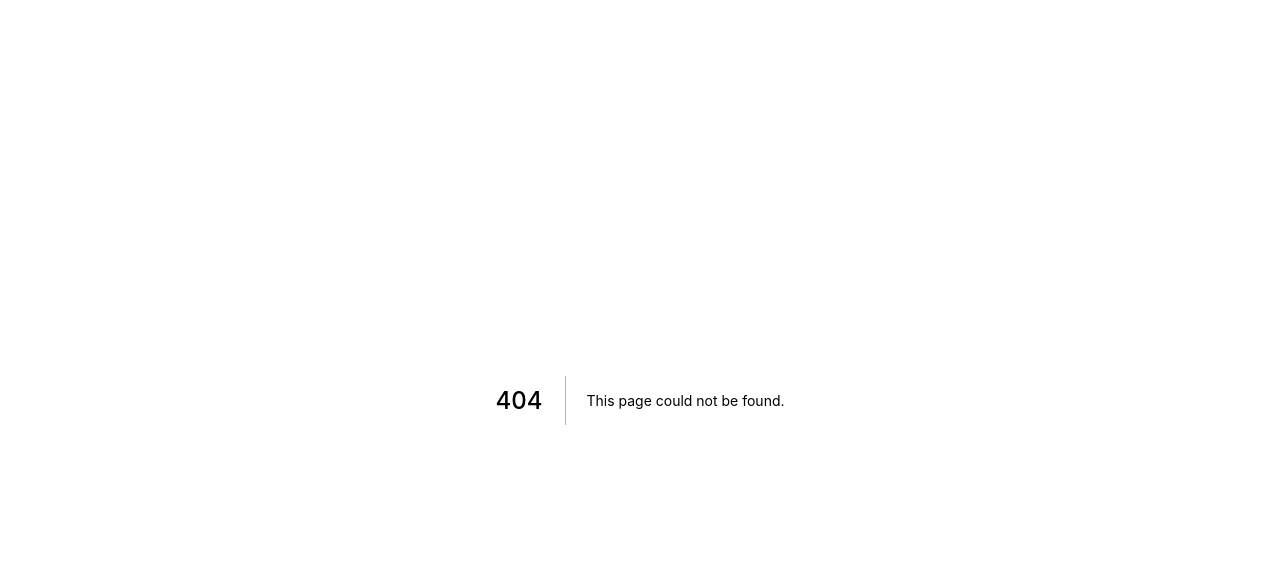
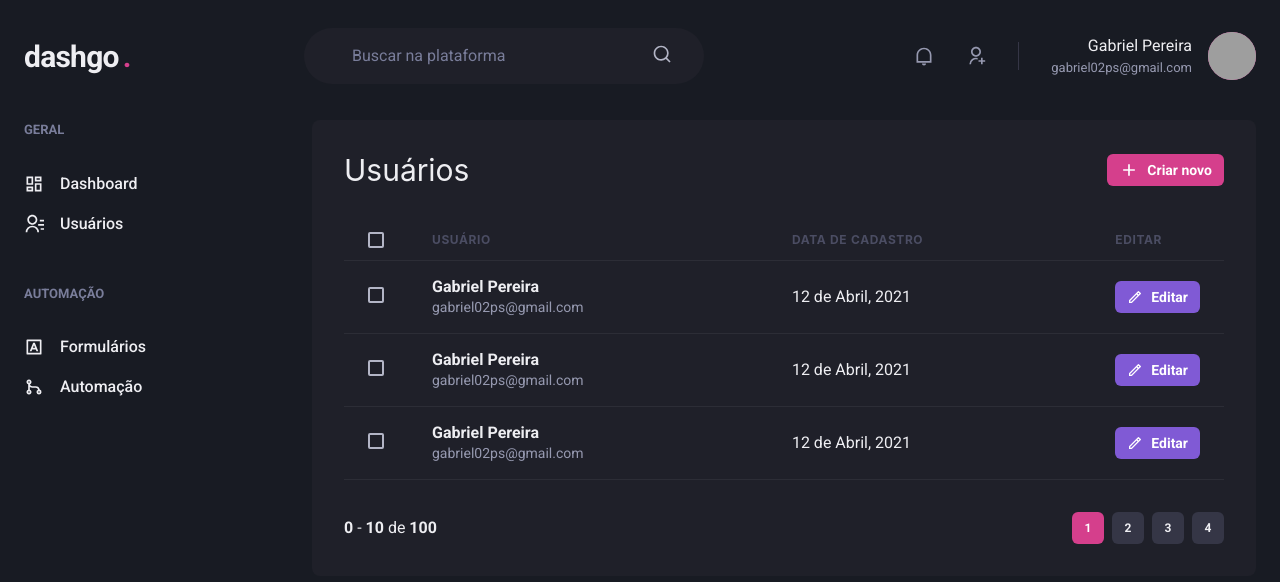
Before and after one commit to Gabriel02ps/dashgo, a Next.js app: page /users in a window 1280 px wide. Before the commit this address had no page. Shown: the top 582 px of the page. Built offline with nearby package versions, Linux system fonts and the light colour scheme; grey boxes are pictures that could not be loaded.

Commit message:
creating users list, pagination and users form

```diff
--- /dev/null
+++ b/src/components/Pagination.tsx
@@ -0,0 +1,65 @@
+import { Box, Button, Stack } from "@chakra-ui/react";
+
+export default function Pagination() {
+  return (
+    <Stack
+      direction='row'
+      marginTop='8'
+      justifyContent='space-between'
+      alignItems='center'
+      spacing='6'
+    >
+      <Box>
+        <strong>0</strong> - <strong>10</strong> de <strong>100</strong>
+      </Box>
+      <Stack direction='row' spacing='2'>
+        <Button
+          size='sm'
+          fontSize='xs'
+          width='4'
+          colorScheme='pink'
+          disabled
+          _disabled={{
+            bgColor: 'pink.500',
+            cursor: 'default'
+          }}
+        >
+          1
+        </Button>
+        <Button
+          size='sm'
+          fontSize='xs'
+          width='4'
+          bg='gray.700'
+          _hover={{
+            bg:'gray.500'
+          }}
+        >
+          2
+        </Button>
+        <Button
+          size='sm'
+          fontSize='xs'
+          width='4'
+          bg='gray.700'
+          _hover={{
+            bg:'gray.500'
+          }}
+        >
+          3
+        </Button>
+        <Button
+          size='sm'
+          fontSize='xs'
+          width='4'
+          bg='gray.700'
+          _hover={{
+            bg:'gray.500'
+          }}
+        >
+          4
+        </Button>
+      </Stack>
+    </Stack>
+  )
+}
--- a/src/pages/dashboard.tsx
+++ b/src/pages/dashboard.tsx
@@ -26,7 +26,7 @@
   tooltip: {
     enabled: false,
   },
-  xaxis: {
+  xAxis: {
     type: 'datetime',
     axisBorder: {
       color: theme.colors.gray[600]
--- /dev/null
+++ b/src/pages/users/index.tsx
@@ -0,0 +1,125 @@
+import { Box, Button, Checkbox, Flex, Heading, Icon, Table, Tbody, Td, Text, Th, Thead, Tr } from "@chakra-ui/react";
+import { RiAddLine, RiPencilLine } from "react-icons/ri";
+import Header from "../../components/Header";
+import Pagination from "../../components/Pagination";
+import { Sidebar } from "../../components/Sidebar";
+
+export default function UserList() {
+  return (
+    <Box>
+      <Header />
+
+      <Flex
+        width='100%'
+        marginY='6'
+        maxWidth={1480}
+        marginX='auto'
+        paddingX='6'
+      >
+        <Sidebar />
+
+        <Box flex='1' borderRadius={8} bg='gray.800' padding='8'>
+          <Flex marginBottom='8' justifyContent='space-between' alignItems='center'>
+            <Heading size='lg' fontWeight='normal'>Usuários</Heading>
+
+            <Button as='a' size='sm' fontSize='sm' colorScheme='pink' leftIcon={<Icon as={RiAddLine} fontSize='20'/>}>
+              Criar novo
+            </Button>
+          </Flex>
+
+          <Table colorScheme='whiteAlpha'>
+            <Thead>
+              <Tr>
+                <Th paddingX='6' color='gray.300' width='8'>
+                  <Checkbox colorScheme='pink'/>
+                </Th>
+                <Th>Usuário</Th>
+                <Th>Data de cadastro</Th>
+                <Th width='8'>Editar</Th>
+              </Tr>
+            </Thead>
+            <Tbody>
+              <Tr>
+                <Td paddingX='6'>
+                  <Checkbox colorScheme='pink'/>
+                </Td>
+                <Td paddingX='6'>
+                  <Box>
+                    <Text fontWeight='bold'>Gabriel Pereira</Text>
+                    <Text fontSize='sm' color='gray.300'>gabriel02ps@gmail.com</Text>
+                  </Box>
+                </Td>
+                <Td>12 de Abril, 2021</Td>
+                <Td>
+                 <Button
+                    as='a'
+                    size='sm'
+                    fontSize='sm'
+                    colorScheme='purple'
+                    leftIcon={<Icon
+                    as={RiPencilLine}
+                    fontSize='16'/>}
+                  >
+                     Editar
+                 </Button>
+                </Td>
+              </Tr>
+              <Tr>
+                <Td paddingX='6'>
+                  <Checkbox colorScheme='pink'/>
+                </Td>
+                <Td paddingX='6'>
+                  <Box>
+                    <Text fontWeight='bold'>Gabriel Pereira</Text>
+                    <Text fontSize='sm' color='gray.300'>gabriel02ps@gmail.com</Text>
+                  </Box>
+                </Td>
+                <Td>12 de Abril, 2021</Td>
+                <Td>
+                 <Button
+                    as='a'
+                    size='sm'
+                    fontSize='sm'
+                    colorScheme='purple'
+                    leftIcon={<Icon
+                    as={RiPencilLine}
+                    fontSize='16'/>}
+                  >
+                     Editar
+                 </Button>
+                </Td>
+              </Tr>
+              <Tr>
+                <Td paddingX='6'>
+                  <Checkbox colorScheme='pink'/>
+                </Td>
+                <Td paddingX='6'>
+                  <Box>
+                    <Text fontWeight='bold'>Gabriel Pereira</Text>
+                    <Text fontSize='sm' color='gray.300'>gabriel02ps@gmail.com</Text>
+                  </Box>
+                </Td>
+                <Td>12 de Abril, 2021</Td>
+                <Td>
+                 <Button
+                    as='a'
+                    size='sm'
+                    fontSize='sm'
+                    colorScheme='purple'
+                    leftIcon={<Icon
+                    as={RiPencilLine}
+                    fontSize='16'/>}
+                  >
+                     Editar
+                 </Button>
+                </Td>
+              </Tr>
+            </Tbody>
+          </Table>
+
+          <Pagination />
+        </Box>
+      </Flex>
+    </Box>
+  )
+}
```
Also changed, not shown: src/pages/users/create.tsx (added, +48 -0 lines).
